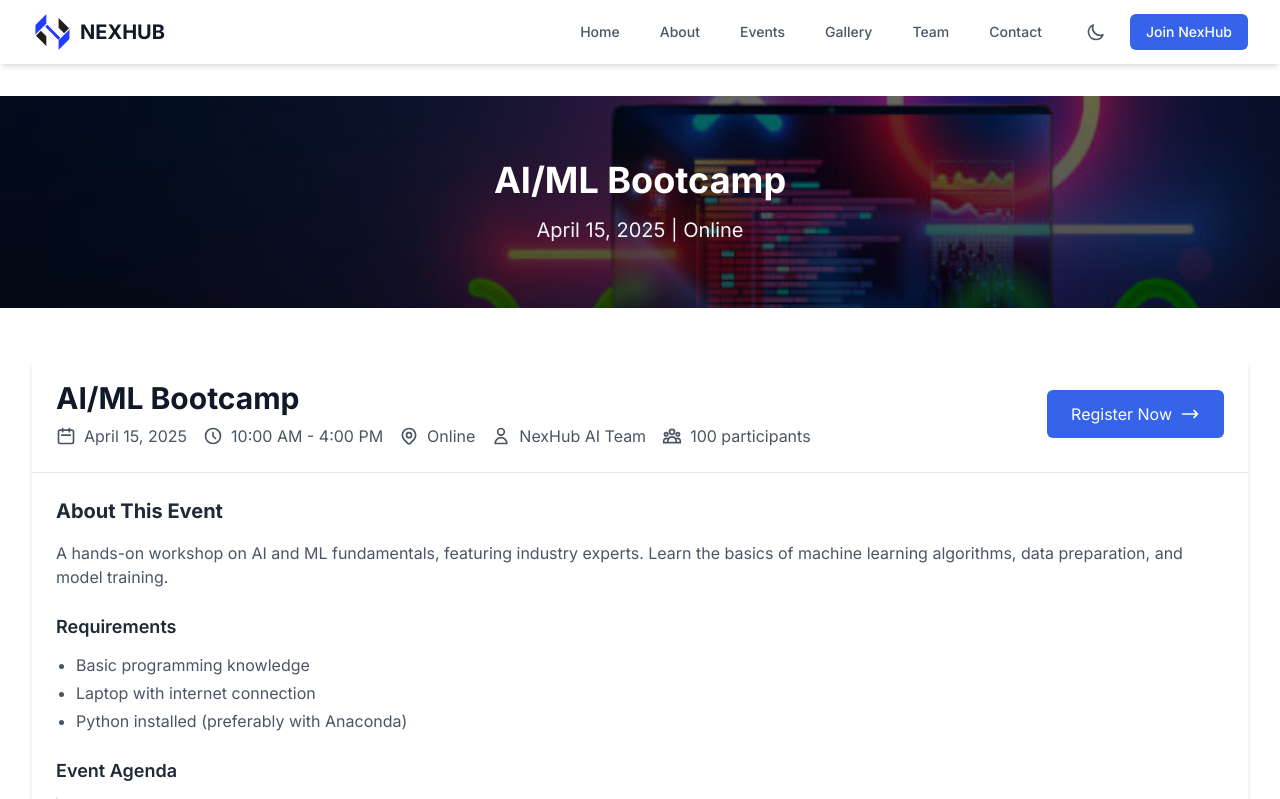
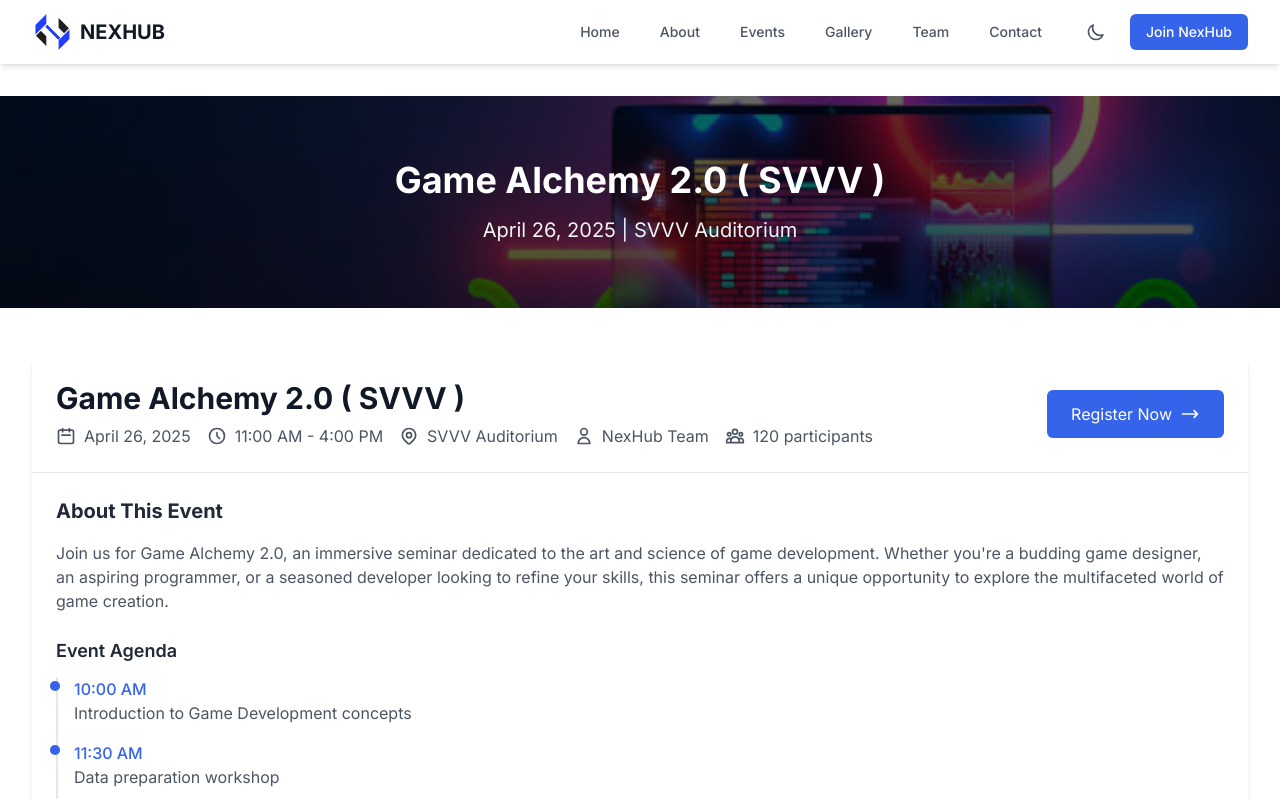
Before and after one commit to NexHub-Community/nexhubcommunity, a React (Vite) app: page /events/1 in a window 1280 px wide. Shown: the top 799 px of the page. Built offline with nearby package versions, Linux system fonts and the light colour scheme.

Commit message:
Add files via upload

```diff
--- a/src/pages/EventDetail.tsx
+++ b/src/pages/EventDetail.tsx
@@ -13,10 +13,16 @@ interface Event {
   summary?: string;
   time?: string;
   organizer?: string;
+  collaboration?: string;
+  audience?: string;
+  objective?: string;
+  highlights?: { title: string; points: string[] }[];
+  takeaways?: string[];
   capacity?: string;
   requirements?: string[];
   agenda?: { time: string; activity: string }[];
   image?: string;
+  youtubeTrailer?: string;
 }
 
 const EventDetail = () => {
@@ -30,27 +36,27 @@ const EventDetail = () => {
     const mockEvents: Record<string, Event> = {
       '1': {
         id: 1,
-        name: "AI/ML Bootcamp",
-        date: "April 15, 2025",
-        time: "10:00 AM - 4:00 PM",
-        location: "Online",
-        description: "A hands-on workshop on AI and ML fundamentals, featuring industry experts. Learn the basics of machine learning algorithms, data preparation, and model training.",
-        organizer: "NexHub AI Team",
-        capacity: "100 participants",
-        requirements: [
-          "Basic programming knowledge",
-          "Laptop with internet connection",
-          "Python installed (preferably with Anaconda)"
-        ],
+        name: "Game Alchemy 2.0 ( SVVV )",
+        date: "April 26, 2025",
+        time: "11:00 AM - 4:00 PM",
+        location: "SVVV Auditorium",
+        description: "Join us for Game Alchemy 2.0, an immersive seminar dedicated to the art and science of game development. Whether you're a budding game designer, an aspiring programmer, or a seasoned developer looking to refine your skills, this seminar offers a unique opportunity to explore the multifaceted world of game creation.",
+        organizer: "NexHub Team",
+        capacity: "120 participants",
+        //requirements: [
+        //  "Basic programming knowledge",
+        //  "Laptop with internet connection",
+        //  "Python installed (preferably with Anaconda)"
+        //],
         agenda: [
-          { time: "10:00 AM", activity: "Introduction to ML concepts" },
+          { time: "10:00 AM", activity: "Introduction to Game Development concepts" },
           { time: "11:30 AM", activity: "Data preparation workshop" },
           { time: "1:00 PM", activity: "Lunch break" },
-          { time: "2:00 PM", activity: "Building your first ML model" },
+          { time: "2:00 PM", activity: "Building your first Game" },
           { time: "3:30 PM", activity: "Q&A and next steps" }
         ]
       },
-      '2': {
+     /* '2': {
         id: 2,
         name: "Web3 Workshop Series",
         date: "May 10, 2025",
@@ -71,7 +77,7 @@ const EventDetail = () => {
           { time: "2:30 PM", activity: "Building a simple dApp" },
           { time: "4:00 PM", activity: "Deployment and best practices" }
         ]
-      },
+      },*/
       // Add more events as needed
     };
 
@@ -79,14 +85,60 @@ const EventDetail = () => {
     const oldEvents: Record<string, Event> = {
       '101': {
         id: 101,
-        name: "HackWave 2024",
-        date: "January 10, 2024",
-        time: "9:00 AM - 9:00 PM (36 hours)",
+        name: "Game Alchemy",
+        date: "December 07, 2024",
+        time: "10:00 AM - 5:00 PM",
         location: "NexHub HQ",
-        summary: "A 36-hour hackathon where teams built innovative solutions for community challenges.",
-        description: "HackWave 2024 was our biggest hackathon yet, bringing together over 200 developers, designers, and innovators to solve real-world problems. Teams worked for 36 hours straight to build prototypes that addressed community challenges.",
-        image: "/event-hackathon.jpg",
-        organizer: "NexHub Events Team",
+        organizer: "NexHub Community",
+        collaboration: "The UpThrust",
+        audience: "Students, Game Dev Enthusiasts, Tech Learners",
+        objective: "To educate and inspire attendees about the potential of game development as a skill, hobby, and career path.",
+        summary: "Game Alchemy was an immersive game development workshop organized by the NexHub Community in collaboration with The UpThrust, a leading name in the game development industry. Held on December 7, 2024, the event aimed to introduce students and budding developers to the world of game design, development, and monetization. With live demonstrations, expert talks, and hands-on experience using industry-standard tools, the event sparked inspiration among participants and encouraged them to explore careers in game development.",
+        highlights: [
+          {
+            title: "Expert Sessions by The UpThrust",
+            points: [
+              "Industry professionals from The UpThrust shared their insights on the game development industry.",
+              "Topics included game mechanics, level design, art and animations, and in-game economy systems.",
+              "Real-life case studies and behind-the-scenes stories of published games were shared to give a deeper understanding of the process."
+            ]
+          },
+          {
+            title: "Hands-on Learning Experience",
+            points: [
+              "Participants got a chance to work with tools like Unity, Unreal Engine, and Blender.",
+              "Live walkthroughs were conducted to build basic game structures like player controls, environment setups, and enemy mechanics.",
+              "Attendees were encouraged to try out their own ideas using provided assets and tutorials."
+            ]
+          },
+          {
+            title: "AR/VR Game Demos",
+            points: [
+              "Participants experienced AR/VR-based gaming modules and were introduced to the concepts of immersive design and virtual environments."
+            ]
+          },
+          {
+            title: "Career Guidance",
+            points: [
+              "Experts guided students on how to build a portfolio, land internships, and monetize their game projects.",
+              "Sessions also included how to publish games on platforms like Steam, Google Play, and the App Store."
+            ]
+          },
+          {
+            title: "Networking & Q/A",
+            points: [
+              "A Q/A session allowed attendees to interact directly with developers.",
+              "Students also networked with each other and shared their own mini-projects and ideas."
+            ]
+          }
+        ],
+        takeaways: [
+          "Participants received certificates of participation.",
+          "Access to exclusive game dev resources and tools.",
+          "A newfound motivation among students to explore creative technologies like Game Dev, AR/VR, and 3D Design."
+        ],
+        image: "src/assets/OtherImages/GameAlchemyPoster2816.png",
+        youtubeTrailer: "https://youtube.com/shorts/8a5w-PO-f9I?si=V4ZK20ZB-mWB7IEH"
       },
       // Add more previous events
     };
@@ -207,6 +259,93 @@ const EventDetail = () => {
                 {event.description || event.summary}
               </p>
 
+              {/* YouTube Video for Event Recap */}
+              {event.youtubeTrailer && (
+                <div className="mb-8">
+                  <h3 className="text-lg font-semibold text-gray-800 dark:text-white mb-3">Event Video</h3>
+                  <div className="aspect-video bg-gray-200 dark:bg-gray-700 rounded-lg overflow-hidden">
+                    <iframe
+                      src={event.youtubeTrailer}
+                      title={`${event.name} Video`}
+                      className="w-full h-full"
+                      frameBorder="0"
+                      allow="accelerometer; autoplay; clipboard-write; encrypted-media; gyroscope; picture-in-picture"
+                      allowFullScreen
+                    />
+                  </div>
+                </div>
+              )}
+
+              {/* Event Details for Previous Events */}
+              {isPastEvent && (
+                <div className="mb-8">
+                  {event.collaboration && (
+                    <div className="mb-4">
+                      <h3 className="text-lg font-semibold text-gray-800 dark:text-white mb-2">Event Information</h3>
+                      <div className="bg-gray-50 dark:bg-gray-700 rounded-lg p-4 grid grid-cols-1 md:grid-cols-2 gap-4">
+                        {event.organizer && (
+                          <div>
+                            <p className="text-sm text-gray-500 dark:text-gray-400">Organized By</p>
+                            <p className="font-medium text-gray-700 dark:text-gray-200">{event.organizer}</p>
+                          </div>
+                        )}
+                        {event.collaboration && (
+                          <div>
+                            <p className="text-sm text-gray-500 dark:text-gray-400">In Collaboration With</p>
+                            <p className="font-medium text-gray-700 dark:text-gray-200">{event.collaboration}</p>
+                          </div>
+                        )}
+                        {event.audience && (
+                          <div>
+                            <p className="text-sm text-gray-500 dark:text-gray-400">Target Audience</p>
+                            <p className="font-medium text-gray-700 dark:text-gray-200">{event.audience}</p>
+                          </div>
+                        )}
+                        {event.objective && (
+                          <div>
+                            <p className="text-sm text-gray-500 dark:text-gray-400">Event Objective</p>
+                            <p className="font-medium text-gray-700 dark:text-gray-200">{event.objective}</p>
+                          </div>
+                        )}
+                      </div>
+                    </div>
+                  )}
+
+                  {/* Event Highlights */}
+                  {event.highlights && event.highlights.length > 0 && (
+                    <div className="mb-6">
+                      <h3 className="text-lg font-semibold text-gray-800 dark:text-white mb-3">Event Highlights</h3>
+                      <div className="space-y-6">
+                        {event.highlights.map((highlight, index) => (
+                          <div key={index} className="bg-gray-50 dark:bg-gray-700 rounded-lg p-4">
+                            <h4 className="font-bold text-gray-800 dark:text-gray-100 mb-2">{highlight.title}</h4>
+                            <ul className="list-disc pl-5 space-y-1 text-gray-600 dark:text-gray-300">
+                              {highlight.points.map((point, i) => (
+                                <li key={i}>{point}</li>
+                              ))}
+                            </ul>
+                          </div>
+                        ))}
+                      </div>
+                    </div>
+                  )}
+
+                  {/* Event Takeaways */}
+                  {event.takeaways && event.takeaways.length > 0 && (
+                    <div className="mb-6">
+                      <h3 className="text-lg font-semibold text-gray-800 dark:text-white mb-3">Takeaways</h3>
+                      <div className="bg-gray-50 dark:bg-gray-700 rounded-lg p-4">
+                        <ul className="list-disc pl-5 space-y-1 text-gray-600 dark:text-gray-300">
+                          {event.takeaways.map((takeaway, index) => (
+                            <li key={index}>{takeaway}</li>
+                          ))}
+                        </ul>
+                      </div>
+                    </div>
+                  )}
+                </div>
+              )}
+
               {/* Requirements */}
               {event.requirements && event.requirements.length > 0 && (
                 <div className="mb-6">
--- a/src/pages/EventRegistration.tsx
+++ b/src/pages/EventRegistration.tsx
@@ -48,14 +48,14 @@ const EventRegistration = () => {
     const mockEvents: Record<string, Event> = {
       '1': {
         id: 1,
-        name: "AI/ML Bootcamp",
-        date: "April 15, 2025",
-        time: "10:00 AM - 4:00 PM",
-        location: "Online",
-        description: "A hands-on workshop on AI and ML fundamentals, featuring industry experts.",
-        banner: "/banners/ai-ml-bootcamp.jpg"
+        name: "Game Alchemy 2.0 ( SVVV )",
+        date: "April 26, 2025",
+        time: "11:00 AM - 4:00 PM",
+        location: "SVVV Auditorium",
+        description: "A hands-on workshop on game development fundamentals, featuring industry experts.",
+        banner: "/src/assets/OtherImages/GameAlchemyPoster2816.png"
       },
-      '2': {
+      /*'2': {
         id: 2,
         name: "Web3 Workshop Series",
         date: "May 10, 2025",
@@ -63,7 +63,7 @@ const EventRegistration = () => {
         location: "NexHub HQ",
         description: "Explore blockchain technology, smart contracts, and decentralized applications.",
         banner: "/banners/web3-workshop.jpg"
-      },
+      },*/
       // Add more events as needed
     };
 
--- a/src/pages/Events.tsx
+++ b/src/pages/Events.tsx
@@ -1,4 +1,4 @@
-import { useState } from 'react';
+import React, { useState } from 'react';
 import { motion } from 'framer-motion';
 import { Link } from 'react-router-dom';
 import PageBanner from '../components/PageBanner';
@@ -10,12 +10,13 @@ const Events = () => {
   const upcomingEvents = [
     {
       id: 1,
-      name: "AI/ML Bootcamp",
-      date: "April 15, 2025",
-      location: "Online",
-      description: "A hands-on workshop on AI and ML fundamentals, featuring industry experts."
+      name: "Game Alchemy 2.0 ( SVVV )",
+      date: "April 26, 2025",
+      location: "SVVV Auditorium",
+      description: "join us for Game Alchemy, an immersive seminar on game development featuring expert talks, hands-on workshops, and networking opportunities.",
+      organizer: "NexHub Team",
     },
-    {
+    /*{
       id: 2,
       name: "Web3 Workshop Series",
       date: "May 10, 2025",
@@ -42,20 +43,20 @@ const Events = () => {
       date: "August 20, 2025",
       location: "City Convention Center",
       description: "Connect with top tech companies hiring for various roles in development, design, and product."
-    }
+    }*/
   ];
 
   const previousEvents = [
     {
       id: 101,
-      name: "HackWave 2024",
-      date: "January 10, 2024",
+      name: "Game Alchemy",
+      date: "December 07, 2024",
       location: "NexHub HQ",
-      image: "/event-hackathon.jpg",
-      summary: "A 36-hour hackathon where teams built innovative solutions for community challenges.",
-      youtubeTrailer: "https://www.youtube.com/channel/UCUHmRuQ9ELLTC9lVeTtEQpw"
+      image: "/src/assets/OtherImages/GameAlchemyPoster2816.png",
+      summary: "The Game Alchemy event on December 7, 2024, was a workshop by NexHub Community and The UpThrust, focusing on game design and development through expert talks and hands-on experiences.",
+      youtubeTrailer: "https://youtube.com/shorts/8a5w-PO-f9I?si=V4ZK20ZB-mWB7IEH"
     },
-    {
+    /*{
       id: 102,
       name: "Frontend Development Masterclass",
       date: "February 15, 2024",
@@ -90,7 +91,7 @@ const Events = () => {
       image: "/event-womenintech.jpg",
       summary: "Inspiring discussions with women leaders in various technology fields.",
       youtubeTrailer: "https://www.youtube.com/channel/UCUHmRuQ9ELLTC9lVeTtEQpw"
-    }
+    }*/
   ];
 
   return (
@@ -190,18 +191,6 @@ const Events = () => {
                     className="bg-white dark:bg-gray-800 rounded-lg overflow-hidden shadow-md transition-all hover:shadow-lg"
                   >
                     <div className="h-48 bg-gray-300 dark:bg-gray-700 relative">
-                      {event.youtubeTrailer ? (
-                        <div className="w-full h-full">
-                          <iframe
-                            src={event.youtubeTrailer}
-                            title={`${event.name} Trailer`}
-                            className="w-full h-full"
-                            frameBorder="0"
-                            allow="accelerometer; autoplay; clipboard-write; encrypted-media; gyroscope; picture-in-picture"
-                            allowFullScreen
-                          />
-                        </div>
-                      ) : (
                       <img
                         src={event.image}
                         alt={event.name}
@@ -211,7 +200,6 @@ const Events = () => {
                           target.src = `https://placehold.co/600x400/3563E9/FFFFFF?text=${event.name.replace(/ /g, '+')}`;
                         }}
                       />
-                      )}
                       <div className="absolute bottom-0 left-0 right-0 bg-gradient-to-t from-black/70 to-transparent p-4">
                         <span className="text-white text-sm font-medium">{event.date}</span>
                       </div>
```
Also changed, not shown: src/pages/Join.tsx (+4 -4 lines). Lines whose indentation alone changed are shown as unchanged.
